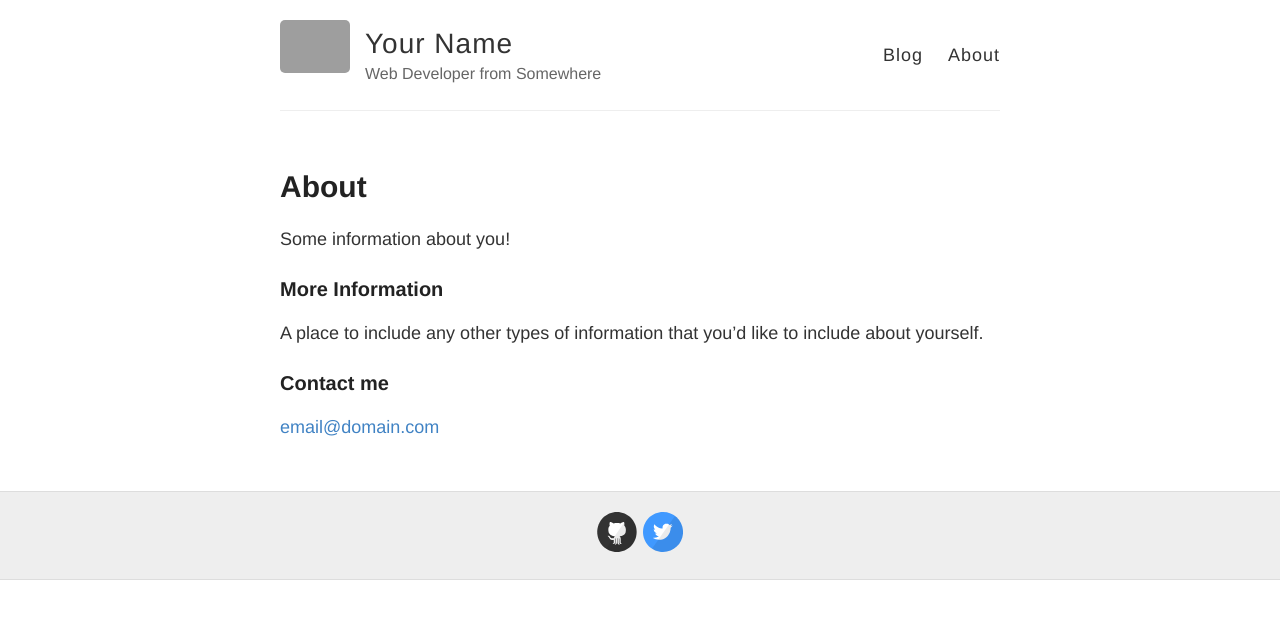
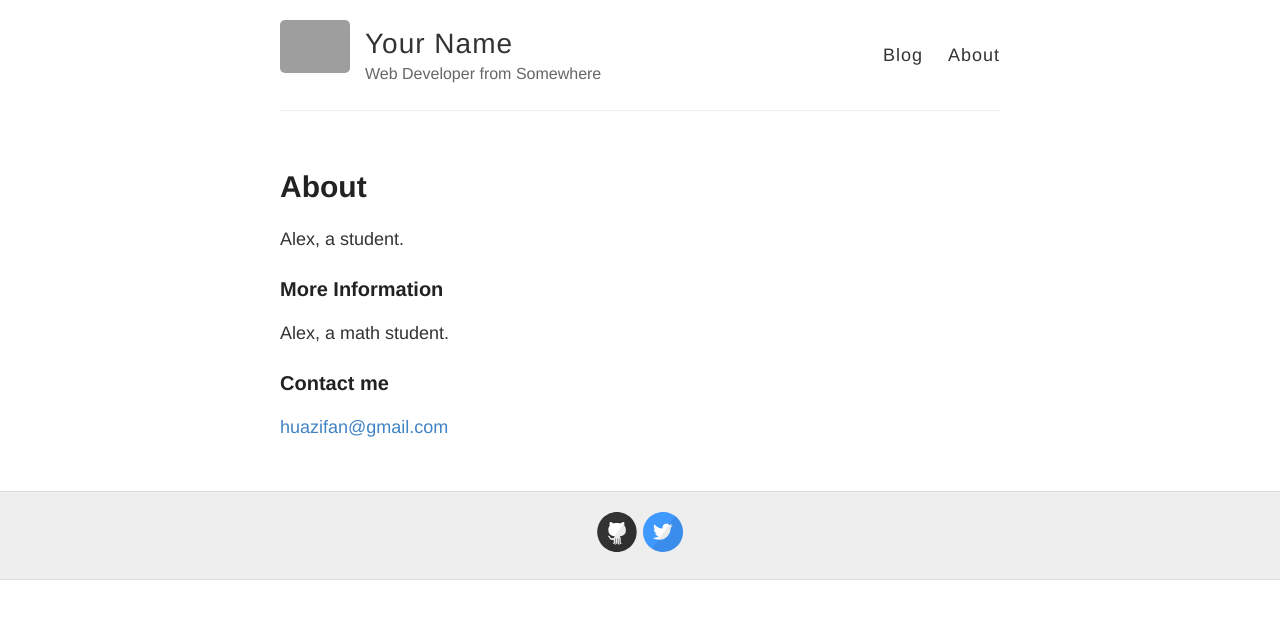
Before and after one commit to Alex222222222222/Blog, a Jekyll site: the page built from about.md, in a window 1280 px wide. Shown: the top 619 px of the page. Built offline with Jekyll 4.4.1, drawn with Linux system fonts in a browser that asks for light colours; grey boxes are pictures that could not be loaded.

Commit message:
change the about me page

```diff
--- a/about.md
+++ b/about.md
@@ -4,12 +4,12 @@ title: About
 permalink: /about/
 ---
 
-Some information about you!
+Alex, a student.
 
 ### More Information
 
-A place to include any other types of information that you'd like to include about yourself.
+Alex, a math student.
 
 ### Contact me
 
-[email@domain.com](mailto:email@domain.com)
+[huazifan@gmail.com](mailto:huazifan@gmail.com)
```
